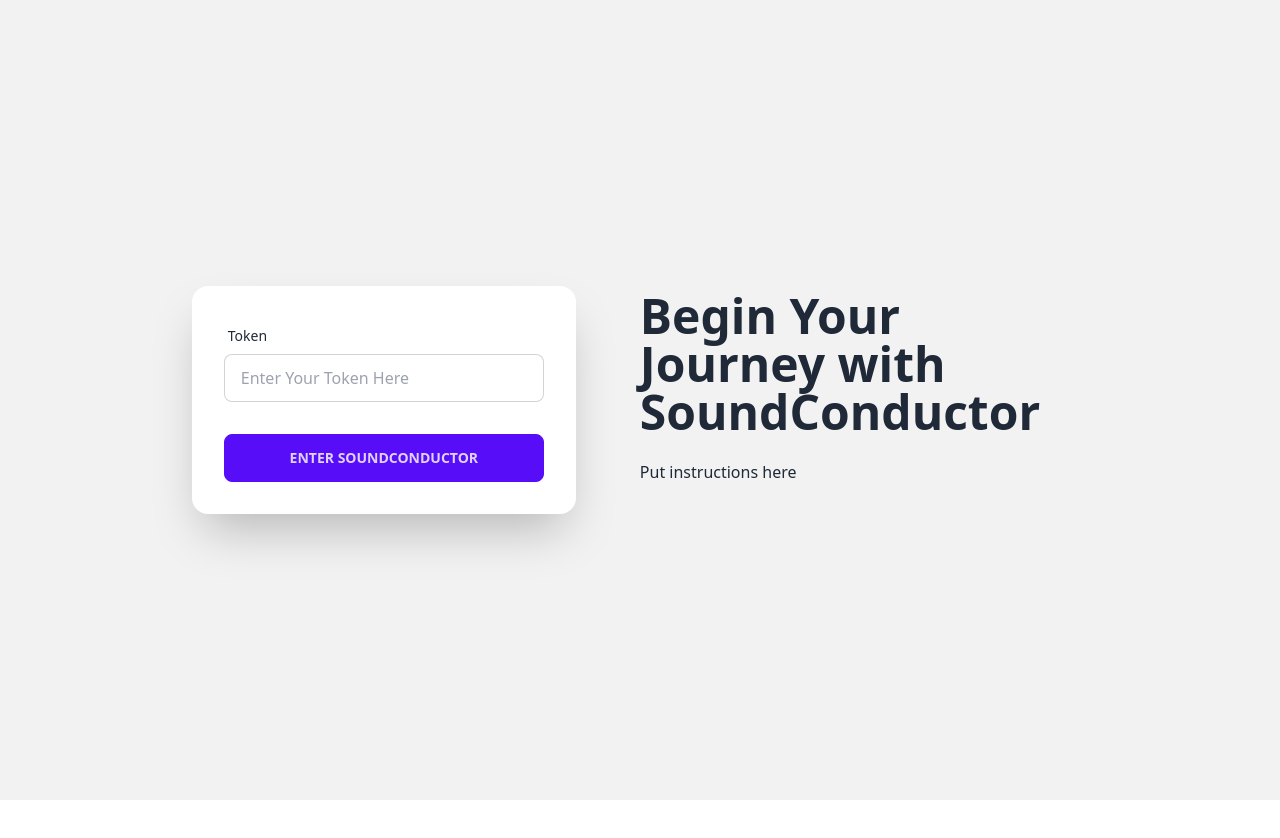
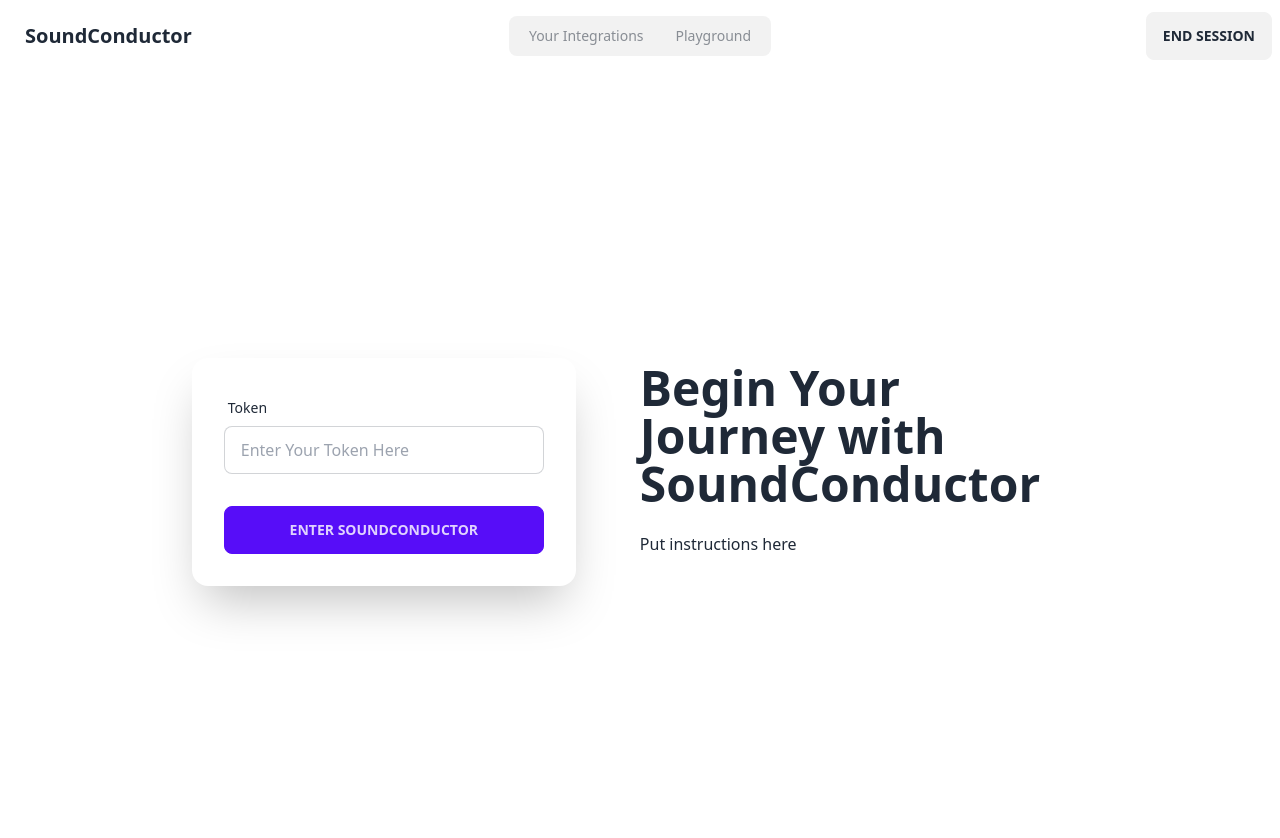
Before and after one commit to Sankalpsp21/SoundConductor, a React (Vite) app in the folder client/: page /auth in a window 1280 px wide. Shown: the top 838 px of the page. Before the commit the page ends 800 px from the top, so only its background shows below. Built offline with nearby package versions, Linux system fonts and the light colour scheme.

Commit message:
Frontend Routing Structure Complete

```diff
--- a/client/package.json
+++ b/client/package.json
@@ -10,9 +10,13 @@
     "preview": "vite preview"
   },
   "dependencies": {
+    "@heroicons/react": "^2.0.18",
     "@reduxjs/toolkit": "^1.9.5",
+    "classnames": "^2.3.2",
     "react": "^18.2.0",
+    "react-daisyui": "^4.0.0",
     "react-dom": "^18.2.0",
+    "react-icons": "^4.10.1",
     "react-redux": "^8.1.1",
     "react-router-dom": "^6.14.0"
   },
--- a/client/src/App.tsx
+++ b/client/src/App.tsx
@@ -1,20 +1,34 @@
+import { useState } from "react";
 import {
   BrowserRouter,
   Route,
   Routes
 } from "react-router-dom";
+import Navbar from "./components/Navbar";
+import Auth from "./pages/Auth";
+import Home from "./pages/Home";
+import Integrations from "./pages/Integrations";
 import Landing from "./pages/Landing";
-import Auth from "./pages/Auth";
+import Playground from "./pages/Playground";
+function App() {
 
-function App() {
+  const [activeTab, setActiveTab] = useState('');
+
+  const handleTabClick = (tab: string) => {
+    setActiveTab(tab);
+  };
 
   return (
     <>
       <BrowserRouter>
-        <Routes>
-          <Route path="/" element={<Landing />} />
-          <Route path="/auth" element={<Auth />} />
-        </Routes>
+        <Navbar activeTab={activeTab} handleTabClick={handleTabClick}/>
+          <Routes>
+            <Route path="/" element={<Landing />} />
+            <Route path="/auth" element={<Auth />} />
+            <Route path="/home" element={<Home />} />
+            <Route path="/integrations" element={<Integrations />} />
+            <Route path="/playground" element={<Playground />} />
+          </Routes>
       </BrowserRouter>
     </>
   )
--- /dev/null
+++ b/client/src/Config.ts
@@ -0,0 +1,20 @@
+import { MoonIcon } from "@heroicons/react/24/solid";
+
+export const config = {
+      title: "daisyUI",
+      home: "/home",
+      pages: ["/", "/auth", "/home"],
+      themes: [
+            {
+                  name: "Light",
+                  id: "winter",
+                  icon: MoonIcon
+            },
+      ],
+      masonryColumns: {
+            default: 4,
+            960: 3,
+            730: 2,
+            500: 1,
+      },
+};
--- /dev/null
+++ b/client/src/components/Navbar.tsx
@@ -0,0 +1,62 @@
+/* eslint-disable react-hooks/exhaustive-deps */
+import classNames from 'classnames';
+import { useEffect } from 'react';
+import { useNavigate } from 'react-router-dom';
+
+const Navbar = ({ activeTab, handleTabClick }: { activeTab: string, handleTabClick: any }) => {
+      const navigate = useNavigate();
+
+      useEffect(() => {
+            if (activeTab === 'Your Integrations') {
+                  navigate('/integrations');
+            } else if (activeTab === 'Home') {
+                  navigate('/home');
+            } else if (activeTab === 'Playground') {
+                  navigate('/playground');
+            }
+      }, [activeTab]);
+
+      return (
+            <>
+                  <div className="navbar bg-base-100">
+                        <div className="navbar-start">
+                              <a className="btn btn-ghost normal-case text-xl"
+                                    onClick={() => {
+                                          handleTabClick('');
+                                          navigate('/home');
+                                    }}
+                              >SoundConductor</a>
+                        </div>
+                        <div className="navbar-center hidden lg:flex">
+                              <ul className="menu menu-horizontal px-1">
+                                    <div className="tabs tabs-boxed">
+                                          <a
+                                                className={classNames('tab', { 'tab-active': activeTab === 'Your Integrations' })}
+                                                onClick={() => handleTabClick('Your Integrations')}
+                                          >
+                                                Your Integrations
+                                          </a>
+                                          <a
+                                                className={classNames('tab', { 'tab-active': activeTab === 'Playground' })}
+                                                onClick={() => handleTabClick('Playground')}
+                                          >
+                                                Playground
+                                          </a>
+                                    </div>
+                              </ul>
+                        </div>
+                        <div className="navbar-end">
+                              <a className="btn"
+                                    onClick={() => {
+                                          localStorage.removeItem('token');
+                                          handleTabClick('');
+                                          navigate('/');
+                                    }}
+                              >End Session</a>
+                        </div>
+                  </div>
+            </>
+      );
+};
+
+export default Navbar;
--- /dev/null
+++ b/client/src/components/Page.tsx
@@ -0,0 +1,30 @@
+/* eslint-disable react-hooks/exhaustive-deps */
+import React, { useEffect } from 'react';
+import { useNavigate } from 'react-router-dom';
+
+interface PageProps {
+      activeTab: string;
+      children: React.ReactNode;
+}
+
+const Page: React.FC<PageProps> = ({ children, activeTab }) => {
+      const navigate = useNavigate();
+
+      useEffect(() => {
+            if (activeTab === 'Your Integrations') {
+                  navigate('/integrations');
+            } else if (activeTab === 'Home') {
+                  navigate('/home');
+            } else if (activeTab === 'Playground') {
+                  navigate('/playground');
+            }
+      }, [activeTab]);
+
+      return (
+            <>
+                  <div className="container mx-auto">{children}</div>
+            </>
+      )
+}
+
+export default Page
--- a/client/src/pages/Auth.tsx
+++ b/client/src/pages/Auth.tsx
@@ -1,7 +1,10 @@
+import { useNavigate } from "react-router-dom"
+
 const Auth = () => {
+  const navigate = useNavigate()
   return (
     <>
-      <div className="hero min-h-screen bg-base-200">
+      <div className="hero min-h-screen">
         <div className="hero-content flex-col lg:flex-row-reverse p-48">
           <div className="text-center lg:text-left m-12">
             <h1 className="text-5xl font-bold">Begin Your Journey with SoundConductor</h1>
@@ -16,7 +19,11 @@
                 <input type="text" placeholder="Enter Your Token Here" className="input input-bordered" />
               </div>
               <div className="form-control mt-6">
-                <button className="btn btn-primary">Enter SoundConductor</button>
+                <button className="btn btn-primary"
+                  onClick={() => {
+                    navigate('/home')
+                  }}
+                >Enter SoundConductor</button>
               </div>
             </div>
           </div>
--- /dev/null
+++ b/client/src/pages/Home.tsx
@@ -0,0 +1,25 @@
+import { useNavigate } from "react-router-dom"
+
+const Home = () => {
+      const navigate = useNavigate()
+      return (
+            <>
+
+                  <div className="hero min-h-screen bg-base-200">
+                        <div className="hero-content text-center">
+                              <div className="max-w-md">
+                                    <h1 className="text-5xl font-bold my-16">Home Screen</h1>
+                                    <button className="btn btn-primary"
+                                          onClick={() => {
+                                                navigate('/auth')
+                                          }}
+                                    >Logout</button>
+                              </div>
+                        </div>
+                  </div>
+
+            </>
+      )
+}
+
+export default Home
--- /dev/null
+++ b/client/src/pages/Integrations.tsx
@@ -0,0 +1,14 @@
+
+const Integrations = () => {
+  return (
+    <>
+      <div className='container mx-auto'>
+        <div className='flex flex-col items-center justify-center'>
+          <h1 className='text-5xl font-bold my-16'>Integrations</h1>
+        </div>
+      </div>
+    </>
+  )
+}
+
+export default Integrations
--- /dev/null
+++ b/client/src/pages/Playground.tsx
@@ -0,0 +1,14 @@
+
+const Playground = () => {
+  return (
+    <>
+      <div className='container mx-auto'>
+        <div className='flex flex-col items-center justify-center'>
+          <h1 className='text-5xl font-bold my-16'>Playground</h1>
+        </div>
+      </div>
+    </>
+  )
+}
+
+export default Playground
```
Also changed, not shown: 1 other file (tests, documents, lock files or other folders).
